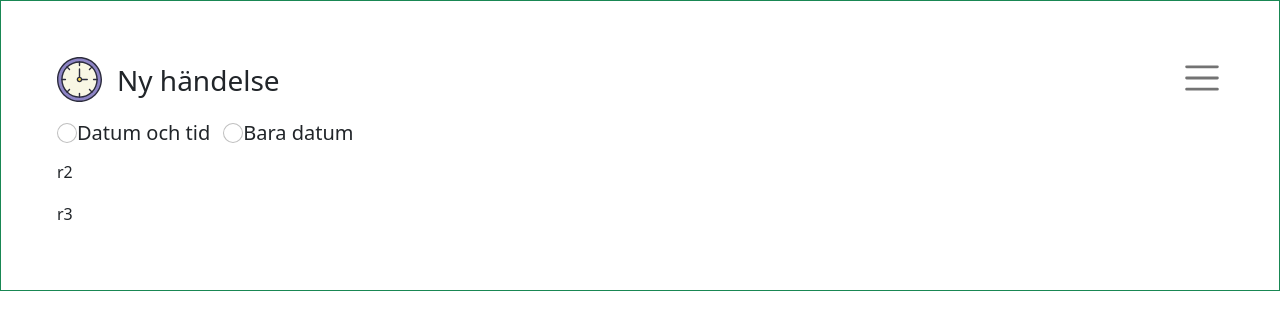
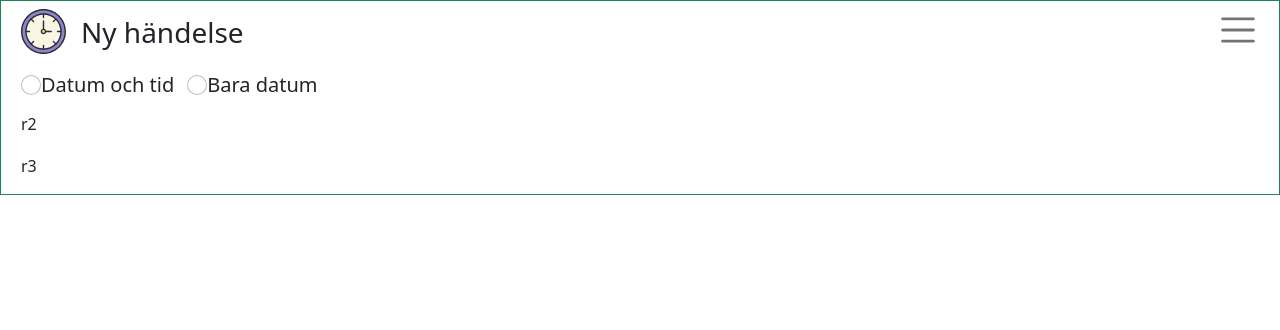
Before and after one commit to alundgren/Irudd.When, a React (Create React App) app in the folder irudd-when-ui/: page / in a window 1280 px wide. Shown: the top 330 px of the page. Built offline with nearby package versions, Linux system fonts and the light colour scheme.

Commit message:
removed test padding

```diff
--- a/irudd-when-ui/src/App.tsx
+++ b/irudd-when-ui/src/App.tsx
@@ -13,7 +13,7 @@ let styles = {
 
 function App() {
     return (
-    <div className="container-fluid d-flex flex-column border border-success p-5">
+    <div className="container-fluid d-flex flex-column border border-success">
         <Header />
         <div className="flex-grow-1" style={styles.create}>
             <Create  />
```
